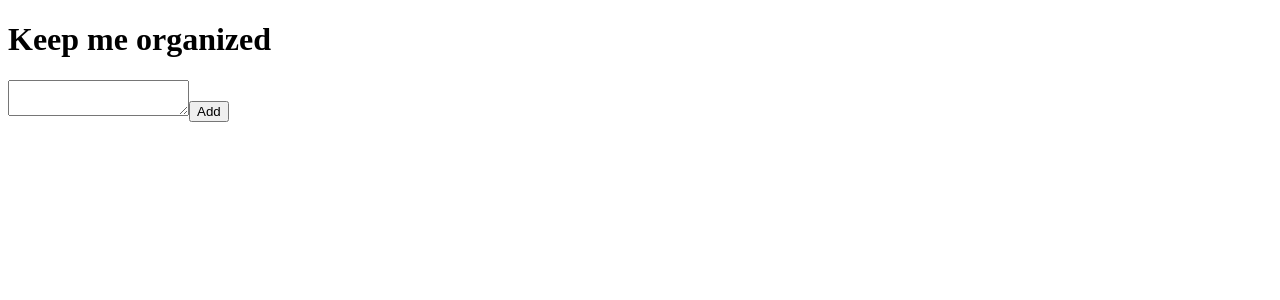
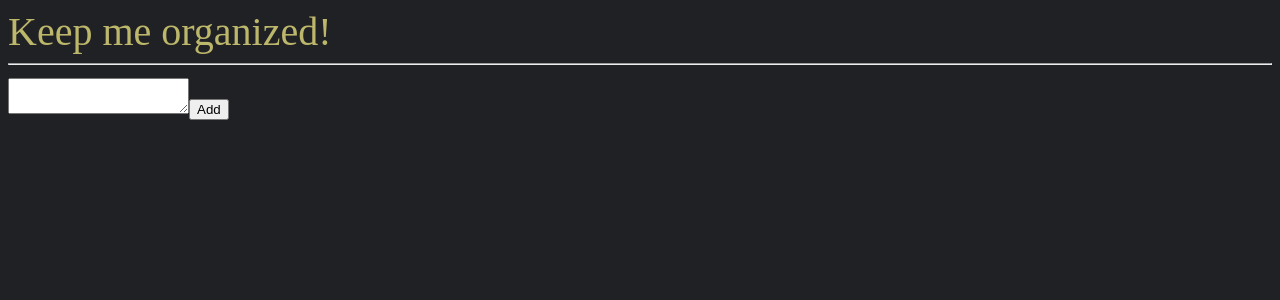
Before and after one commit to abuelhassan/keep-vue, a Vue app: page / in a window 1280 px wide. Shown: the top 300 px of the page. Built offline with nearby package versions, Linux system fonts and the light colour scheme.

Commit message:
abstract the header and add some styling

```diff
--- a/src/App.vue
+++ b/src/App.vue
@@ -3,9 +3,8 @@ import HelloWorld from './components/HelloWorld.vue'
 </script>
 
 <template>
-  <HelloWorld msg="Keep me organized"></HelloWorld>
+  <HelloWorld/>
 </template>
 
 <style scoped>
-
 </style>
--- /dev/null
+++ b/src/components/HeaderLayout.vue
@@ -0,0 +1,20 @@
+<script setup>
+</script>
+
+<template>
+  <header>
+    <div class="title">Keep me organized!</div>
+    <hr/>
+  </header>
+</template>
+
+<style scoped>
+  header {
+    height: 50px;
+    margin-bottom: 20px;
+  }
+  .title {
+    font-size: 40px;
+    color: darkkhaki;
+  }
+</style>
--- a/src/components/HelloWorld.vue
+++ b/src/components/HelloWorld.vue
@@ -1,13 +1,14 @@
 <script setup>
 import {ref} from "vue";
+import HeaderLayout from './HeaderLayout.vue'
 
-defineProps({
-  msg: String,
-})
 const currentNote = ref('')
 const notes = ref([])
 
 function onclick() {
+  if (currentNote.value.length === 0) {
+    return;
+  }
   notes.value.push({
     id: notes.value.length,
     note: currentNote.value
@@ -17,12 +18,11 @@ function onclick() {
 </script>
 
 <template>
-  <h1>{{msg}}</h1>
+  <HeaderLayout/>
   <textarea v-model="currentNote"/>
   <button @click="onclick">Add</button>
   <div v-for="obj in notes" :key="obj.id">{{obj.note}}</div>
 </template>
 
 <style scoped>
-
 </style>
--- a/src/style.css
+++ b/src/style.css
@@ -0,0 +1,4 @@
+body {
+    background-color: #202124;
+    color: #e8eaed;
+}
```
